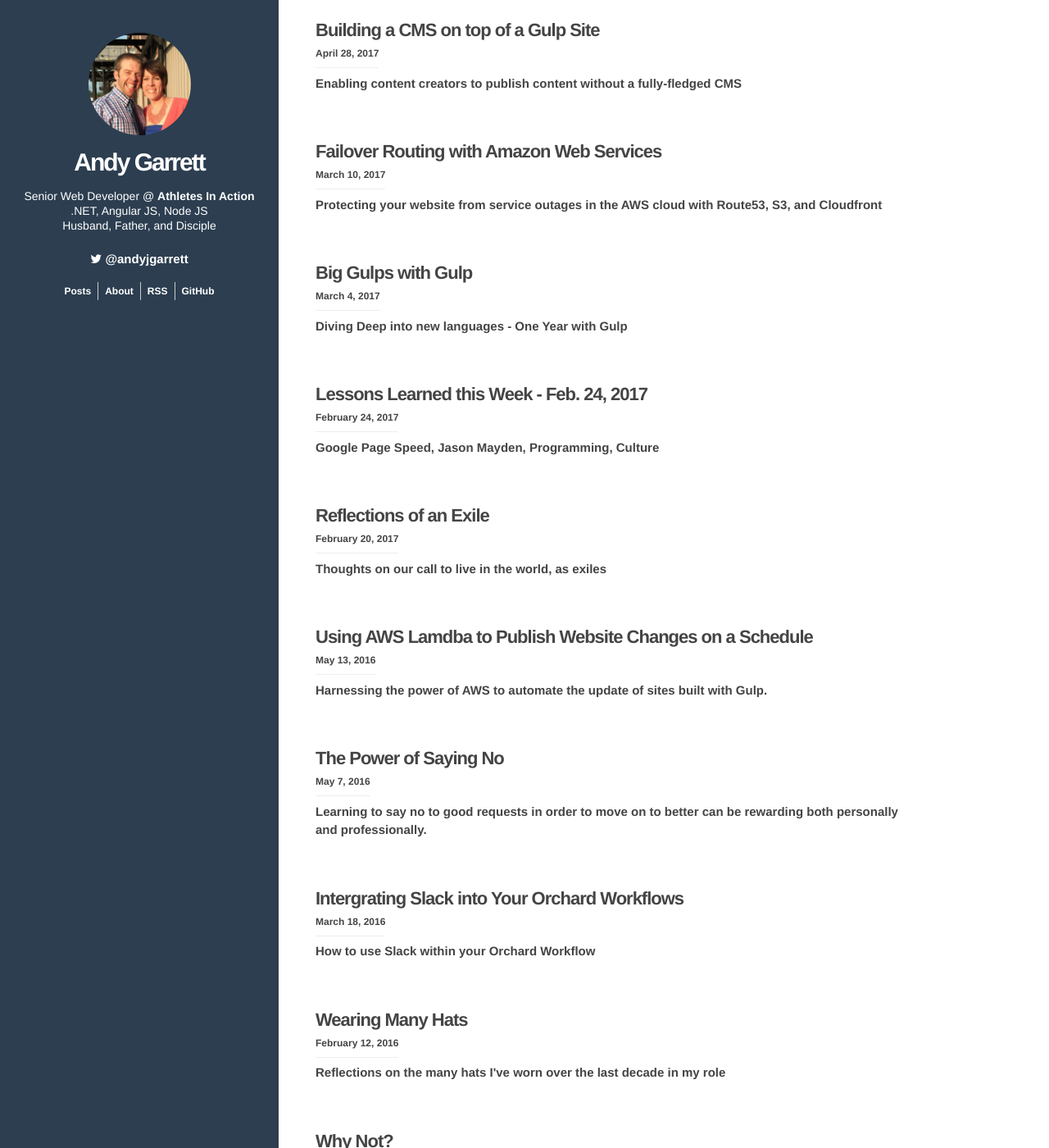
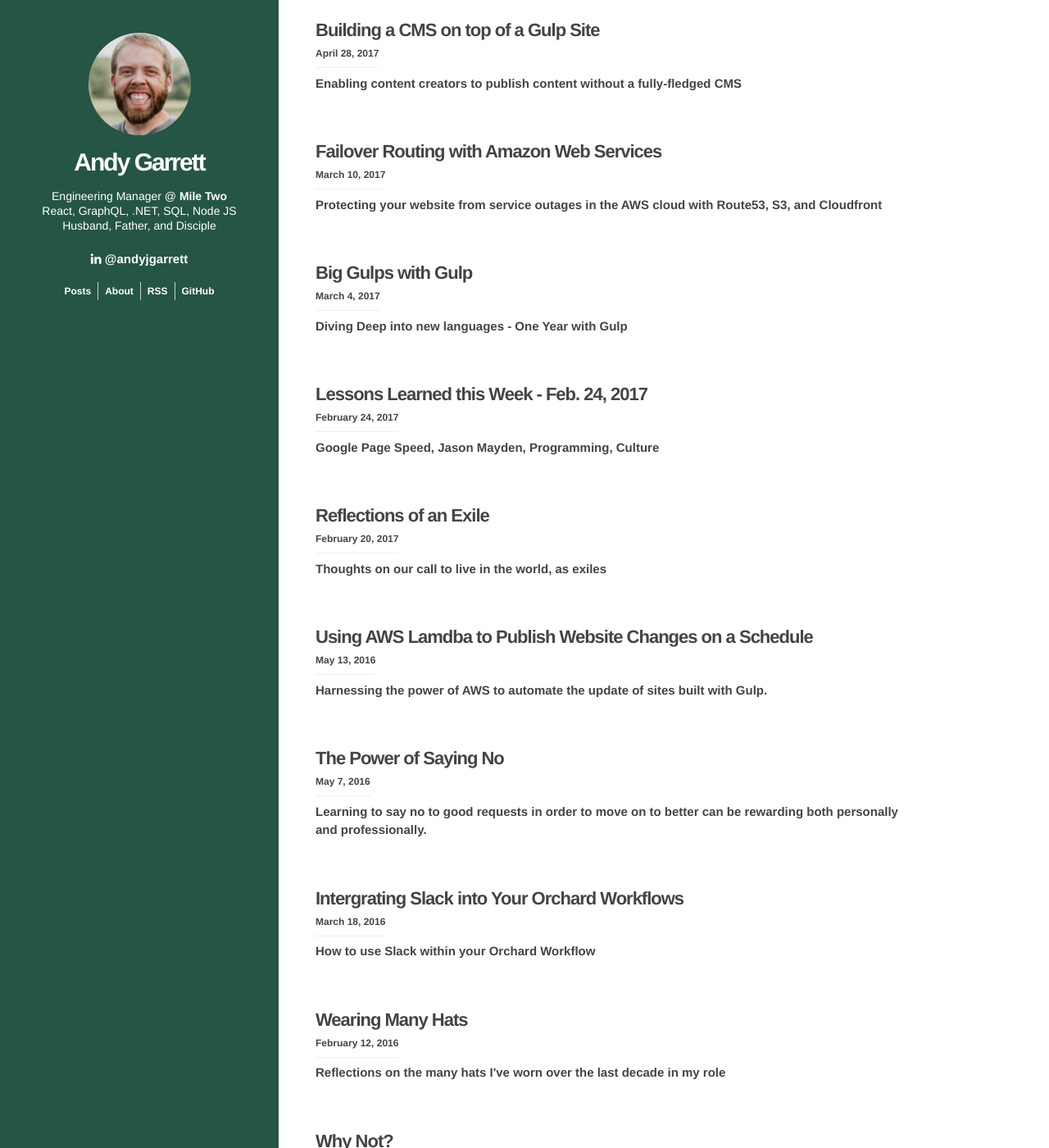
Before and after one commit to AJGarrett/ajgarrett.github.io, a Jekyll site: the page built from index.html, in a window 1280 px wide and 1400 px high. Shown: the whole window at 82% size. Built offline with Jekyll 4.4.1, drawn with Linux system fonts in a browser that asks for light colours.

Commit message:
theme/layout updates

```diff
--- a/_includes/sidebar.html
+++ b/_includes/sidebar.html
@@ -14,21 +14,21 @@
     <div class="sidebar clear">
       <div class="sidebar__profile">
         <a href="/">
-          <img src="/assets/media/andy.jpg" alt="Andy" class="sidebar__profile-img">
+          <img src="/assets/media/headshot.jpg" alt="Andy" class="sidebar__profile-img">
         </a>
         <h1 class="sidebar__profile-name">
           Andy Garrett
         </h1>
         <div class="sidebar__profile-bio clear">
           <p>
-            Senior Web Developer @ <a href="https://athletesinaction.org/#/?utm_source=ajgarrett.github.io" target="_blank">Athletes In Action</a><br>
-            .NET, Angular JS, Node JS<br>
+            Engineering Manager @ <a href="https://miletwo.us" target="_blank">Mile Two</a><br>
+            React, GraphQL, .NET, SQL, Node JS<br>
             Husband, Father, and Disciple
           </p>
         </div>
         <div class="sidebar__profile-social">
-          <a href="//twitter.com/andyjgarrett" class="twitter-follow-button" data-show-count="true">
-            <i class="fa fa-twitter"></i> @andyjgarrett
+          <a href="//linkedin.com/in/andyjgarrett" class="twitter-follow-button" data-show-count="true">
+            <i class="fa fa-linkedin"></i> @andyjgarrett
           </a>
         </div>
         <nav class="sidebar__profile-nav">
```
Also changed, not shown: Gemfile (added, +9 -0 lines), Gemfile.lock (added), assets/css/style.css, assets/media/headshot.jpg (added), 2 other files.
